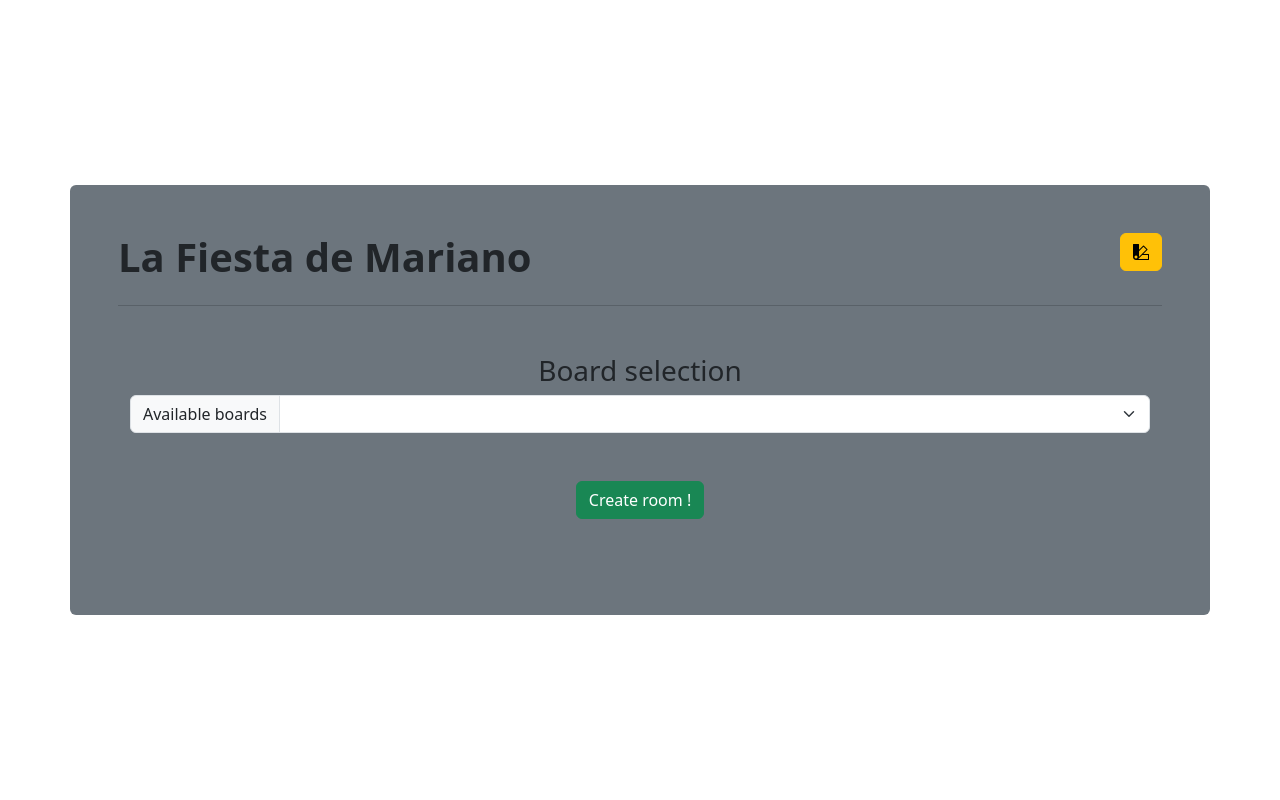
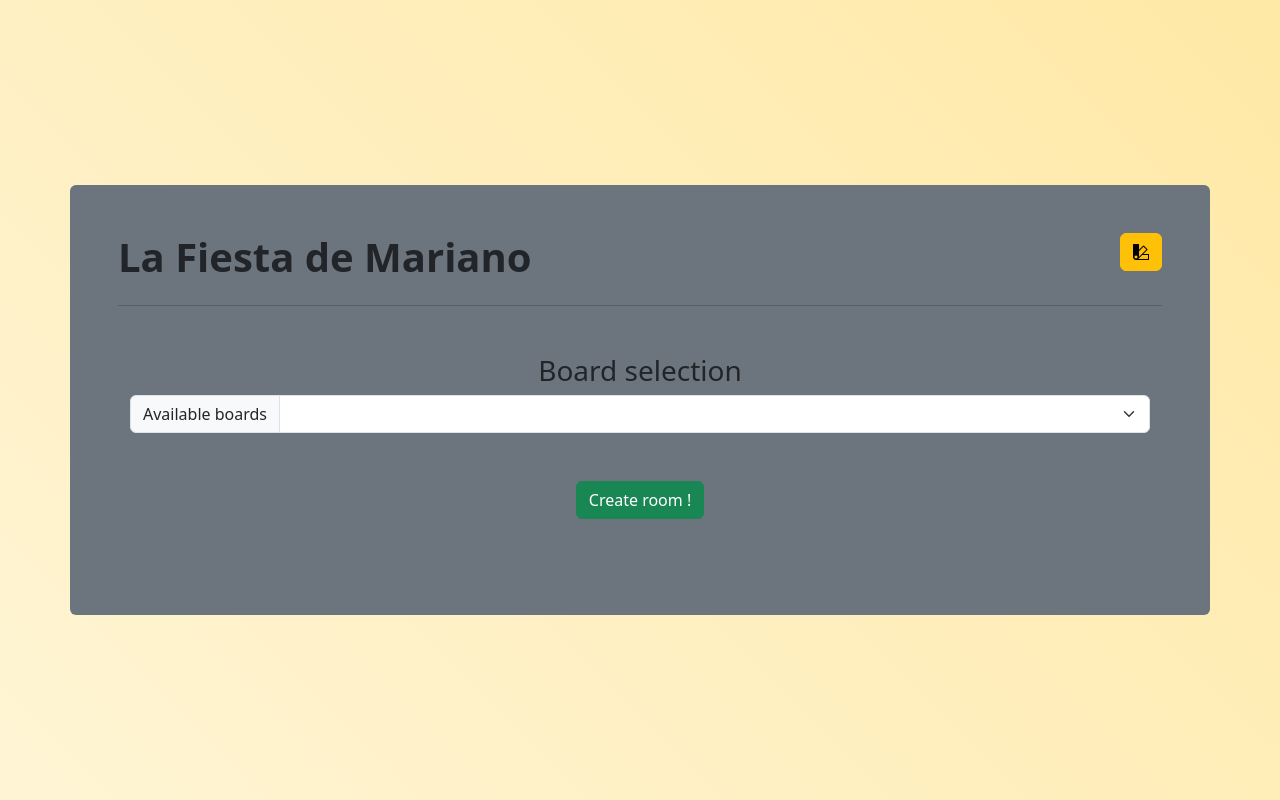
Before and after one commit to midas-dinero/la-fiesta-de-mariano, an Angular app: page / in a window 1280 px wide. Built offline with nearby package versions, Linux system fonts and the light colour scheme.

Commit message:
feat: animated background

```diff
--- a/src/app/app.component.ts
+++ b/src/app/app.component.ts
@@ -14,6 +14,8 @@ export class AppComponent {
   ngOnInit(): void {
     this.themeService.currentTheme.subscribe(theme => {
       document.body.dataset['bsTheme'] = theme;
+      document.body.classList.remove('light-spatial-bg', 'dark-spatial-bg')
+      document.body.classList.add(`${theme}-spatial-bg`)
     });
   }
 
--- a/src/styles.css
+++ b/src/styles.css
@@ -1 +1,47 @@
 /* You can add global styles to this file, and also import other style files */
+
+/* Light Theme */
+.light-spatial-bg {
+  background: linear-gradient(
+    45deg,
+    #FFF8E1 0%,      /* Very light pale yellow (Paper) */
+    #FFECB3 50%,     /* Light Gold / Cream */
+    #FFE082 100%     /* Slightly deeper Gold */
+  );
+  background-size: 200% 200%;
+  animation: lightGradientMove 20s ease-in-out infinite alternate;
+  transition: background 0.7s ease-in-out;
+}
+
+/* Dark Theme */
+.dark-spatial-bg {
+  background: linear-gradient(
+    45deg,
+    #1a1a2e 0%,      /* Dark Blue */
+    #0f0f1a 50%,     /* Very Dark Blue */
+    #2a2a4a 100%     /* Medium Dark Blue */
+  );
+  background-size: 200% 200%;
+  animation: darkGradientMove 20s ease-in-out infinite alternate;
+  transition: background 0.7s ease-in-out;
+}
+
+/* --- Keyframe Animations --- */
+
+@keyframes lightGradientMove {
+  0% {
+    background-position: 0% 50%; /* Start from left-center */
+  }
+  100% {
+    background-position: 100% 50%; /* Move to right-center */
+  }
+}
+
+@keyframes darkGradientMove {
+  0% {
+    background-position: 100% 50%; /* Start from right-center */
+  }
+  100% {
+    background-position: 0% 50%; /* Move to left-center */
+  }
+}
```
